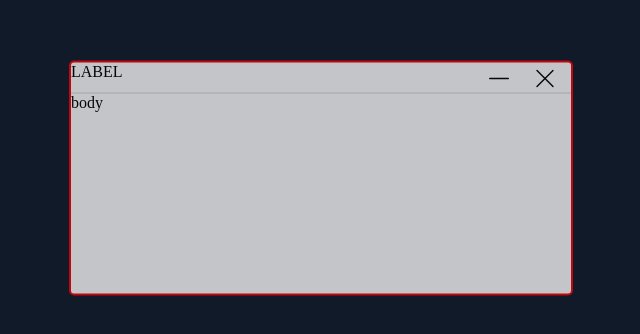
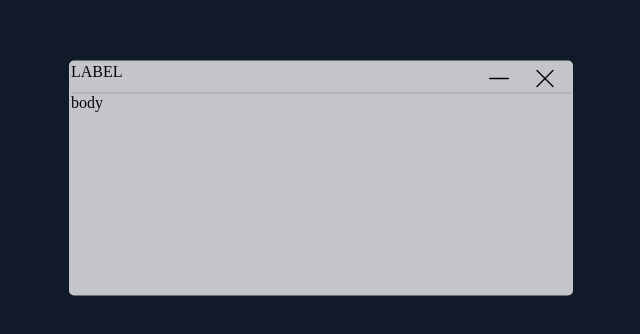
Before and after one commit to AmithRV/floating-window, a plain HTML site: page moveable-box/index.html in a window 1280 px wide. Shown: the part 224-558 px from the top of the page, 321-961 px from the left. Drawn offline with Linux system fonts and the light colour scheme.

Commit message:
Update index.css

```diff
--- a/moveable-box/index.css
+++ b/moveable-box/index.css
@@ -9,7 +9,7 @@ body{
 }
 
 .box{
-    border: 2px solid red;
+    border: 2px solid #ffffff;
     border-radius: 5px;
     width: 95%;
     background-color: white;
```
